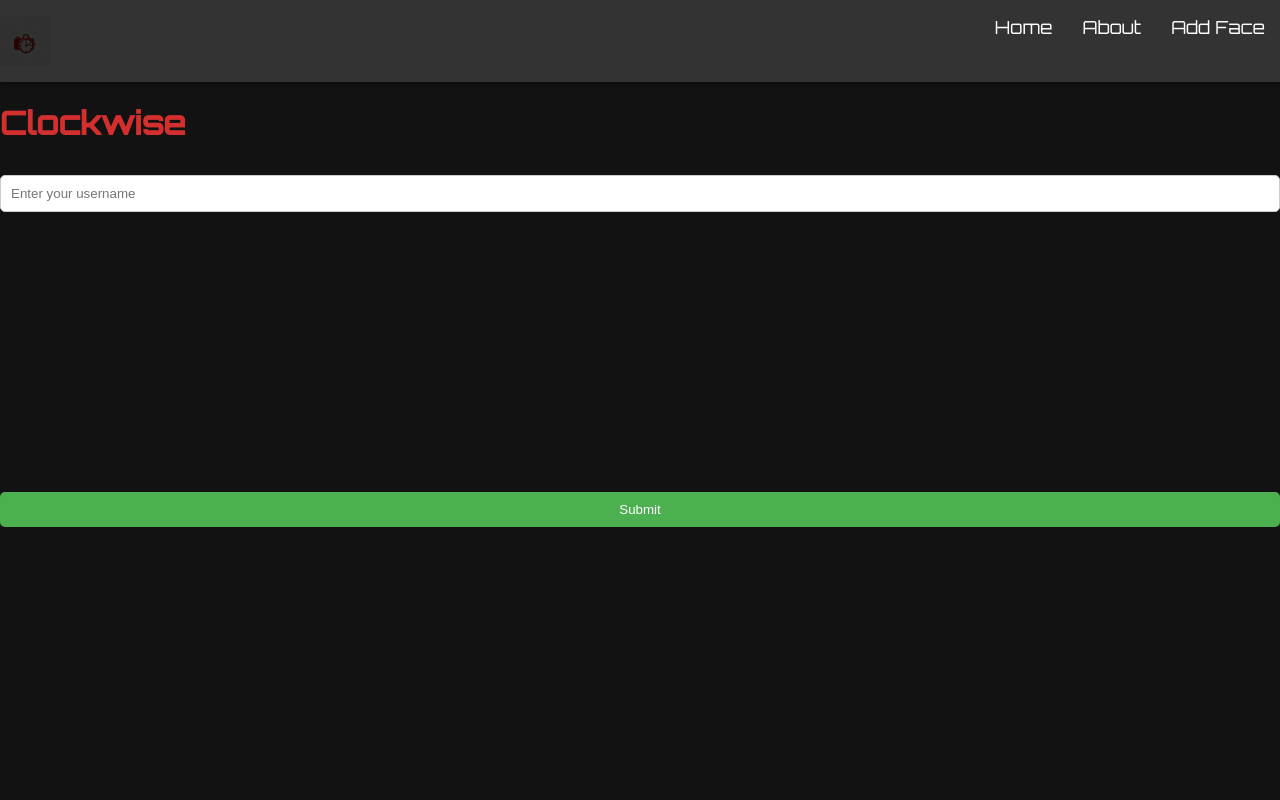
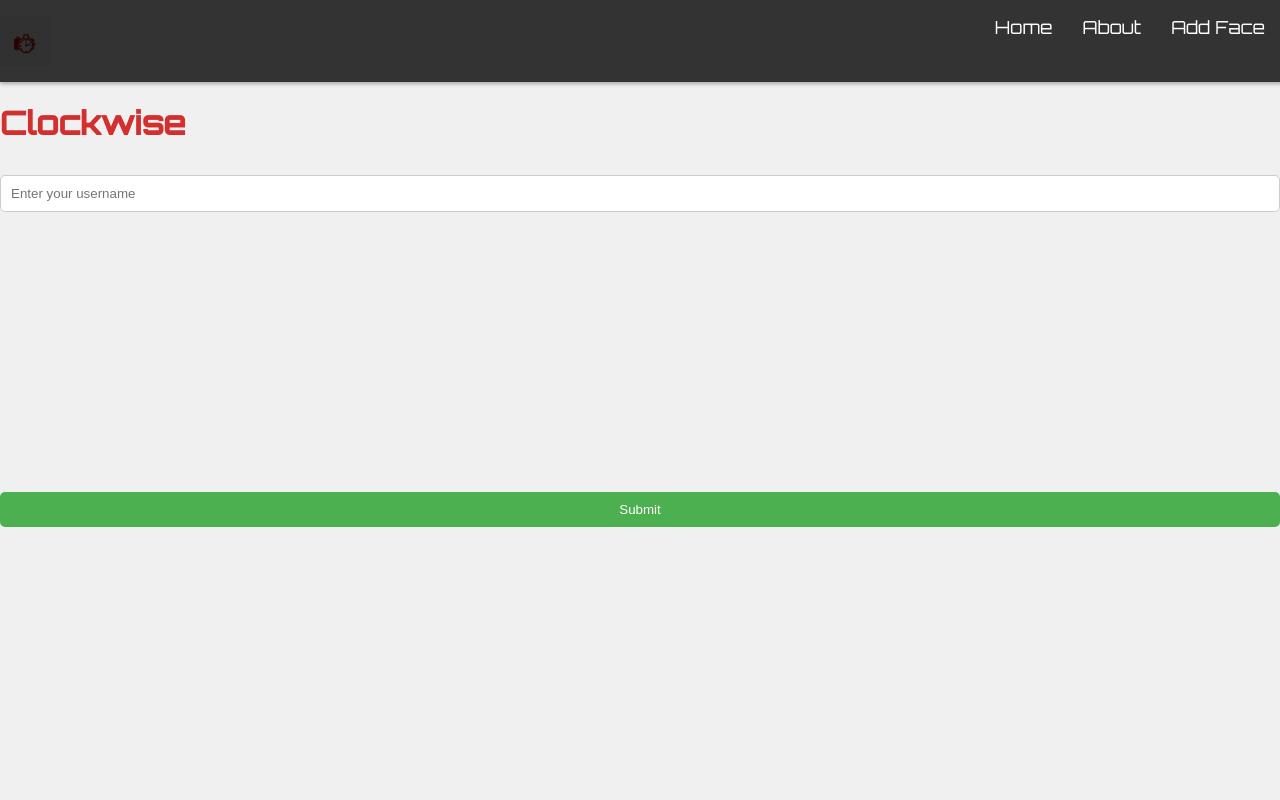
Before and after one commit to faizanasghar43/real-time-flask-facial-clock, a Flask app: page /face in a window 1280 px wide. Run offline with Flask 3, Linux system fonts and the light colour scheme; parts of the project's set-up code (start-up, migrations or seed data) failed here and were passed over.

Commit message:
Update styles.css

```diff
--- a/static/styles.css
+++ b/static/styles.css
@@ -1,11 +1,7 @@
-body,
-html {
-  margin: 0;
-  padding: 0;
-  font-family: 'Orbitron', sans-serif;
-  background-color: #121212 !important; /* Set background color to black */
-  color: #ffffff; /* Set text color to white */
-}
+html,
+body {
+  height: 100%;
+  position: relative; }
 
 body {
   background: #121212;
```
